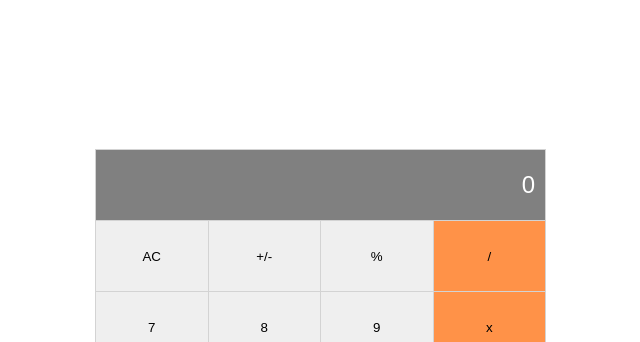
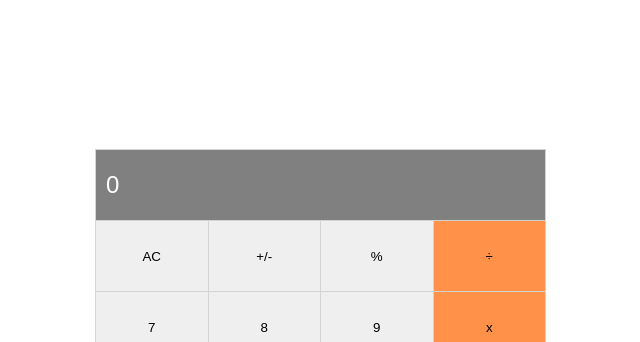
Before and after one commit to BranBayou/math-magician, a React (Create React App) app: page / in a window 1280 px wide. Shown: the top 342 px of the page, without its empty margins (320-960 px from the left). Built offline with nearby package versions, Linux system fonts and the light colour scheme.

Commit message:
Add click event handeler

```diff
--- a/package.json
+++ b/package.json
@@ -6,6 +6,7 @@
     "@testing-library/jest-dom": "^5.16.5",
     "@testing-library/react": "^13.4.0",
     "@testing-library/user-event": "^13.5.0",
+    "big.js": "^6.2.1",
     "react": "^18.2.0",
     "react-dom": "^18.2.0",
     "react-scripts": "5.0.1",
--- a/src/App.css
+++ /dev/null
@@ -1,5 +0,0 @@
-.container {
-  max-width: 920px;
-  height: 100%;
-  margin: 0 auto;
-}
--- a/src/App.js
+++ b/src/App.js
@@ -1,4 +1,3 @@
-import './App.css';
 import Calculator from './components/Calculator';
 
 function App() {
--- a/src/components/Calculator.css
+++ /dev/null
@@ -1,42 +0,0 @@
-.cal-con {
-  max-width: 450px;
-  display: grid;
-  grid-template-columns: repeat(4, 1fr);
-  grid-template-rows: repeat(6, 1fr);
-  margin: 150px auto;
-}
-
-#formula {
-  grid-column: span 4;
-  background-color: gray;
-  font-size: 1.5rem;
-  padding-right: 10px;
-}
-
-#formula::placeholder {
-  color: #fff;
-  text-align: right;
-}
-
-#zero {
-  grid-column: span 2;
-}
-
-.btn {
-  height: 9vh;
-  margin-top: -1px;
-  margin-right: -1px;
-  border: 1px solid lightgrey;
-}
-
-.btn:hover {
-  font-size: 1rem;
-}
-
-.btn:active {
-  background-color: darkgray;
-}
-
-.math-opr {
-  background-color: #ff9248;
-}
--- a/src/components/Calculator.js
+++ b/src/components/Calculator.js
@@ -1,28 +1,40 @@
-import './Calculator.css';
+import { useState } from 'react';
+import calculate from '../logic/calculate';
 
 function Calculator() {
+  const [state, setState] = useState({
+    total: null,
+    next: null,
+    operation: null,
+  });
+
+  function doMath(event) {
+    const newState = calculate(state, event.target.value);
+    setState(newState);
+  }
+
   return (
     <div className="cal-con">
-      <input className="btn" id="formula" type="text" placeholder="0" />
-      <input className="btn" type="button" value="AC" />
-      <input className="btn" type="button" value="+/-" />
-      <input className="btn" type="button" value="%" />
-      <input className="btn math-opr" type="button" value="/" />
-      <input className="btn" type="button" value="7" />
-      <input className="btn" type="button" value="8" />
-      <input className="btn" type="button" value="9" />
-      <input className="btn math-opr" type="button" value="x" />
-      <input className="btn" type="button" value="4" />
-      <input className="btn" type="button" value="5" />
-      <input className="btn" type="button" value="6" />
-      <input className="btn math-opr" type="button" value="-" />
-      <input className="btn" type="button" value="1" />
-      <input className="btn" type="button" value="2" />
-      <input className="btn" type="button" value="3" />
-      <input className="btn math-opr" type="button" value="+" />
-      <input className="btn" id="zero" type="button" value="0" />
-      <input className="btn" type="button" value="." />
-      <input className="btn math-opr" type="button" value="=" />
+      <input className="btn" id="formula" type="text" value={state.next || state.operation || state.total || 0} />
+      <input className="btn" type="button" value="AC" onClick={doMath} />
+      <input className="btn" type="button" value="+/-" onClick={doMath} />
+      <input className="btn" type="button" value="%" onClick={doMath} />
+      <input className="btn math-opr" type="button" onClick={doMath} value="÷" />
+      <input className="btn" type="button" value="7" onClick={doMath} />
+      <input className="btn" type="button" value="8" onClick={doMath} />
+      <input className="btn" type="button" value="9" onClick={doMath} />
+      <input className="btn math-opr" type="button" onClick={doMath} value="x" />
+      <input className="btn" type="button" value="4" onClick={doMath} />
+      <input className="btn" type="button" value="5" onClick={doMath} />
+      <input className="btn" type="button" value="6" onClick={doMath} />
+      <input className="btn math-opr" type="button" onClick={doMath} value="-" />
+      <input className="btn" type="button" value="1" onClick={doMath} />
+      <input className="btn" type="button" value="2" onClick={doMath} />
+      <input className="btn" type="button" value="3" onClick={doMath} />
+      <input className="btn math-opr" type="button" onClick={doMath} value="+" />
+      <input className="btn" id="zero" type="button" value="0" onClick={doMath} />
+      <input className="btn" type="button" value="." onClick={doMath} />
+      <input className="btn math-opr" type="button" value="=" onClick={doMath} />
     </div>
   );
 }
--- a/src/index.css
+++ b/src/index.css
@@ -3,3 +3,57 @@
   padding: 0;
   box-sizing: border-box;
 }
+
+/* App.js */
+
+.container {
+  max-width: 920px;
+  height: 100%;
+  margin: 0 auto;
+}
+
+/* Calculator.js */
+
+.cal-con {
+  max-width: 450px;
+  display: grid;
+  grid-template-columns: repeat(4, 1fr);
+  grid-template-rows: repeat(6, 1fr);
+  margin: 150px auto;
+}
+
+#formula {
+  grid-column: span 4;
+  background-color: gray;
+  font-size: 1.5rem;
+  padding-left: 10px;
+  color: #fff;
+}
+
+#formula::placeholder {
+  color: #fff;
+  text-align: right;
+}
+
+#zero {
+  grid-column: span 2;
+}
+
+.btn {
+  height: 9vh;
+  margin-top: -1px;
+  margin-right: -1px;
+  border: 1px solid lightgrey;
+}
+
+.btn:hover {
+  font-size: 1rem;
+}
+
+.btn:active {
+  background-color: darkgray;
+}
+
+.math-opr {
+  background-color: #ff9248;
+}
--- /dev/null
+++ b/src/logic/calculate.js
@@ -0,0 +1,133 @@
+import operate from './operate';
+
+function isNumber(item) {
+  return !!item.match(/[0-9]+/);
+}
+
+/**
+ * Given a button name and a calculator data object, return an updated
+ * calculator data object.
+ *
+ * Calculator data object contains:
+ *   total:s      the running total
+ *   next:String       the next number to be operated on with the total
+ *   operation:String  +, -, etc.
+ */
+export default function calculate(obj, buttonName) {
+  if (buttonName === 'AC') {
+    return {
+      total: null,
+      next: null,
+      operation: null,
+    };
+  }
+
+  if (isNumber(buttonName)) {
+    if (buttonName === '0' && obj.next === '0') {
+      return {};
+    }
+    // If there is an operation, update next
+    if (obj.operation) {
+      if (obj.next && obj.next !== '0') {
+        return { ...obj, next: obj.next + buttonName };
+      }
+      return { ...obj, next: buttonName };
+    }
+    // If there is no operation, update next and clear the value
+    if (obj.next && obj.next !== '0') {
+      return {
+        next: obj.next + buttonName,
+        total: null,
+      };
+    }
+    return {
+      next: buttonName,
+      total: null,
+    };
+  }
+
+  if (buttonName === '.') {
+    if (obj.next) {
+      if (obj.next.includes('.')) {
+        return { ...obj };
+      }
+      return { ...obj, next: `${obj.next}.` };
+    }
+    if (obj.operation) {
+      return { ...obj, next: '0.' };
+    }
+    if (obj.total) {
+      if (obj.total.includes('.')) {
+        return {};
+      }
+      return { ...obj, next: `${obj.total}.` };
+    }
+    return { ...obj, next: '0.' };
+  }
+
+  if (buttonName === '=') {
+    if (obj.next && obj.operation) {
+      return {
+        total: operate(obj.total, obj.next, obj.operation),
+        next: null,
+        operation: null,
+      };
+    }
+    // '=' with no operation, nothing to do
+    return {};
+  }
+
+  if (buttonName === '+/-') {
+    if (obj.next) {
+      return { ...obj, next: (-1 * parseFloat(obj.next)).toString() };
+    }
+    if (obj.total) {
+      return { ...obj, total: (-1 * parseFloat(obj.total)).toString() };
+    }
+    return {};
+  }
+
+  // Button must be an operation
+
+  // When the user presses an operation button without having entered
+  // a number first, do nothing.
+  // if (!obj.next && !obj.total) {
+  //   return {};
+  // }
+
+  // User pressed an operation after pressing '='
+  if (!obj.next && obj.total && !obj.operation) {
+    return { ...obj, operation: buttonName };
+  }
+
+  // User pressed an operation button and there is an existing operation
+  if (obj.operation) {
+    if (obj.total && !obj.next) {
+      return { ...obj, operation: buttonName };
+    }
+
+    if (!obj.total) {
+      return { total: 0, operation: buttonName };
+    }
+
+    return {
+      total: operate(obj.total, obj.next, obj.operation),
+      next: null,
+      operation: buttonName,
+    };
+  }
+
+  // no operation yet, but the user typed one
+
+  // The user hasn't typed a number yet, just save the operation
+  if (!obj.next) {
+    return { operation: buttonName };
+  }
+
+  // save the operation and shift 'next' into 'total'
+  return {
+    total: obj.next,
+    next: null,
+    operation: buttonName,
+  };
+}
--- /dev/null
+++ b/src/logic/operate.js
@@ -0,0 +1,30 @@
+import Big from 'big.js';
+
+export default function operate(numberOne, numberTwo, operation) {
+  const one = Big(numberOne);
+  const two = Big(numberTwo);
+  if (operation === '+') {
+    return one.plus(two).toString();
+  }
+  if (operation === '-') {
+    return one.minus(two).toString();
+  }
+  if (operation === 'x') {
+    return one.times(two).toString();
+  }
+  if (operation === '÷') {
+    try {
+      return one.div(two).toString();
+    } catch (err) {
+      return "Can't divide by 0.";
+    }
+  }
+  if (operation === '%') {
+    try {
+      return one.mod(two).toString();
+    } catch (err) {
+      return "Can't find modulo as can't divide by 0.";
+    }
+  }
+  throw Error(`Unknown operation '${operation}'`);
+}
```
Also changed, not shown: 1 other file (tests, documents, lock files or other folders).
